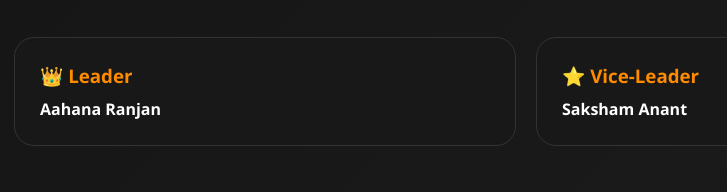
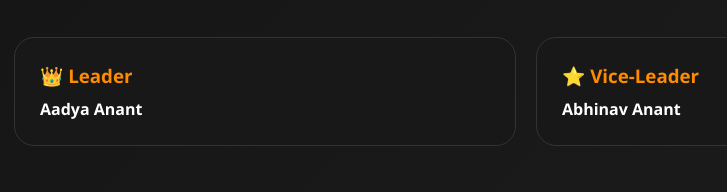
Before and after one commit to abhinavanant76/Flames-Team, a plain HTML site: page index.html in a window 1280 px wide. Shown: the part 1508-1700 px from the top of the page, 114-841 px from the left. Drawn offline with Linux system fonts and the light colour scheme.

Commit message:
index.html

```diff
--- a/index.html
+++ b/index.html
@@ -211,12 +211,12 @@ and adventures will be added in the future.
 
 <div class="card">
 <h3>👑 Leader</h3>
-<p><b>Aahana Ranjan</b></p>
+<p><b>Aadya Anant</b></p>
 </div>
 
 <div class="card">
 <h3>⭐ Vice-Leader</h3>
-<p><b>Saksham Anant</b></p>
+<p><b>Abhinav Anant</b></p>
 </div>
 
 </div>
```
